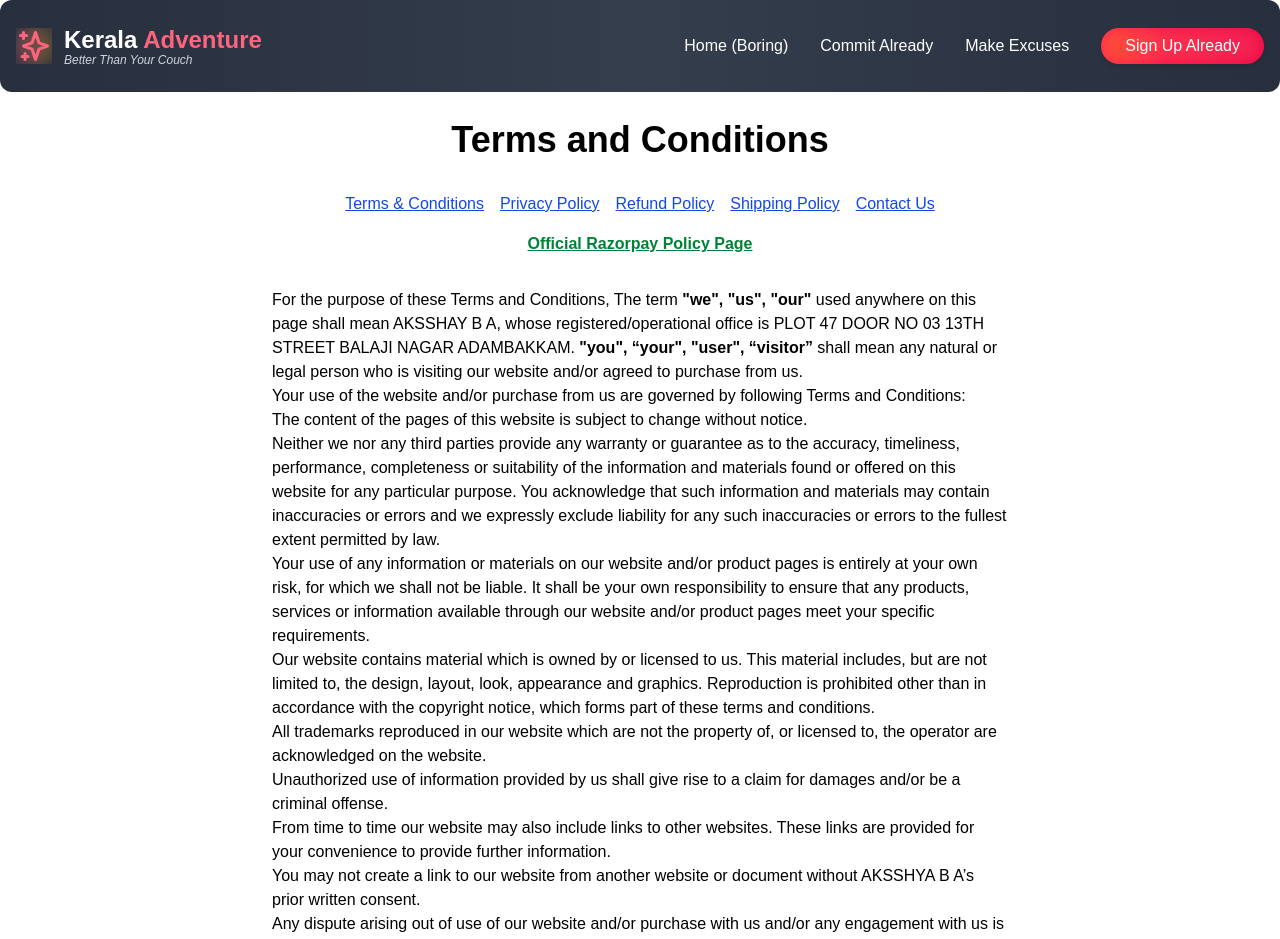
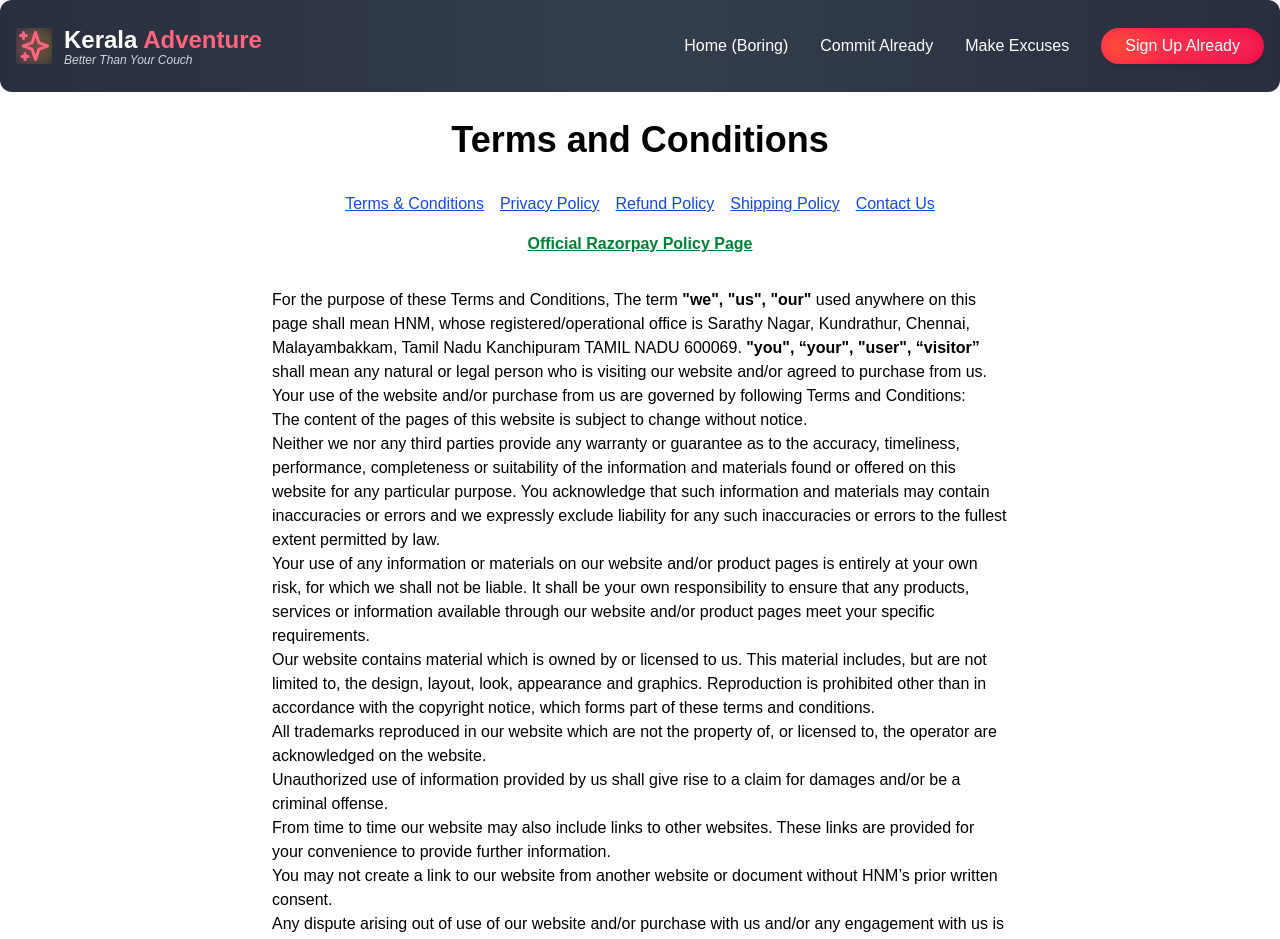
Before and after one commit to HemanthRaj0C/Kerala-Planner, a Next.js app: page /policy in a window 1280 px wide. Shown: the top 939 px of the page. Built offline with nearby package versions, Linux system fonts and the light colour scheme.

Commit message:
[Fix] Bissues

```diff
--- a/src/app/policy/page.jsx
+++ b/src/app/policy/page.jsx
@@ -17,7 +17,7 @@ export default function Policy() {
           <a href="https://merchant.razorpay.com/policy/QyVU1qqQgaE4DK" target="_blank" rel="noopener noreferrer" className="text-green-700 underline hover:text-green-900 font-semibold">Official Razorpay Policy Page</a>
         </nav>
         <div className="prose prose-lg max-w-none">
-          <p>For the purpose of these Terms and Conditions, The term <strong>"we", "us", "our"</strong> used anywhere on this page shall mean AKSSHAY B A, whose registered/operational office is PLOT 47 DOOR NO 03 13TH STREET BALAJI NAGAR ADAMBAKKAM. <strong>"you", “your", "user", “visitor”</strong> shall mean any natural or legal person who is visiting our website and/or agreed to purchase from us.</p>
+          <p>For the purpose of these Terms and Conditions, The term <strong>"we", "us", "our"</strong> used anywhere on this page shall mean HNM, whose registered/operational office is Sarathy Nagar, Kundrathur, Chennai, Malayambakkam, Tamil Nadu Kanchipuram TAMIL NADU 600069. <strong>"you", “your", "user", “visitor”</strong> shall mean any natural or legal person who is visiting our website and/or agreed to purchase from us.</p>
 
           <p>Your use of the website and/or purchase from us are governed by following Terms and Conditions:</p>
 
@@ -29,7 +29,7 @@ export default function Policy() {
             <li>All trademarks reproduced in our website which are not the property of, or licensed to, the operator are acknowledged on the website.</li>
             <li>Unauthorized use of information provided by us shall give rise to a claim for damages and/or be a criminal offense.</li>
             <li>From time to time our website may also include links to other websites. These links are provided for your convenience to provide further information.</li>
-            <li>You may not create a link to our website from another website or document without AKSSHYA B A’s prior written consent.</li>
+            <li>You may not create a link to our website from another website or document without HNM’s prior written consent.</li>
             <li>Any dispute arising out of use of our website and/or purchase with us and/or any engagement with us is subject to the laws of India.</li>
             <li>We, shall be under no liability whatsoever in respect of any loss or damage arising directly or indirectly out of the decline of authorization for any Transaction, on Account of the Cardholder having exceeded the preset limit mutually agreed by us with our acquiring bank from time to time.</li>
           </ul>
```
